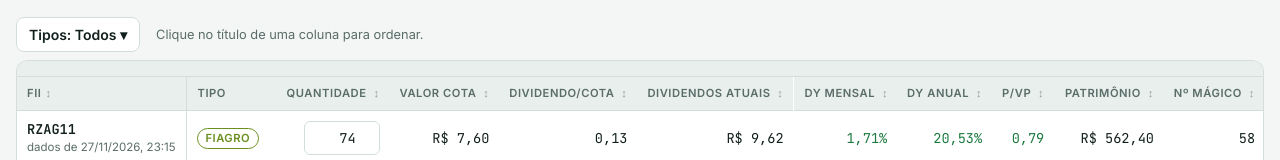
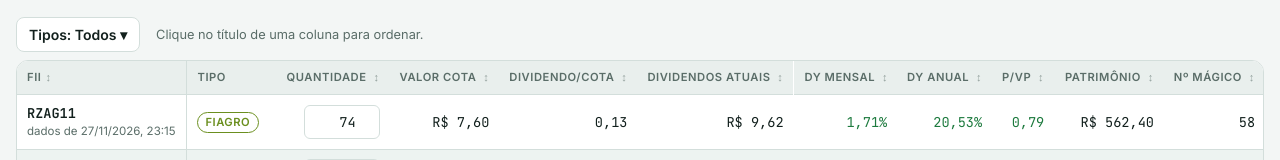
Before and after one commit to borgesvagnervbs-ux/CONTROLE-FIIS, a plain HTML site: page index.html in a window 1280 px wide. Shown: the part 508-668 px from the top of the page. Drawn offline with Linux system fonts and the light colour scheme.

Commit message:
Remove a barra de rolagem acima da tabela (#5)
Claude-Session: https://claude.ai/code/session_017NWbj7QzdUZwZeAYpaqHdB

Co-authored-by: Claude <noreply@anthropic.com>

```diff
--- a/css/estilo.css
+++ b/css/estilo.css
@@ -63,9 +63,7 @@ th[aria-sort="descending"] .seta::after{content:"▼"}
 th[aria-sort="none"] .seta::after{content:"↕";color:var(--muted);opacity:.6}
 .legend{display:flex;flex-wrap:wrap;gap:6px 16px;font-size:.85rem}
 .legend i{display:inline-block;width:10px;height:10px;border-radius:3px;margin-right:6px;vertical-align:-1px}
-.tablebox{overflow:auto;max-height:calc(100vh - 140px);border:1px solid var(--line);border-radius:0 0 12px 12px;background:var(--surface)}
-.topscroll{overflow-x:auto;overflow-y:hidden;height:16px;border:1px solid var(--line);border-bottom:none;border-radius:12px 12px 0 0;background:var(--surface-2);position:sticky;top:0;z-index:5}
-.topscroll>div{height:1px}
+.tablebox{overflow:auto;max-height:calc(100vh - 140px);border:1px solid var(--line);border-radius:12px;background:var(--surface)}
 table{border-collapse:separate;border-spacing:0;width:100%;font-size:.85rem}
 th,td{padding:8px 10px;border-bottom:1px solid var(--line);white-space:nowrap;text-align:right}
 th{position:sticky;top:0;background:var(--surface-2);font-size:.7rem;text-transform:uppercase;letter-spacing:.05em;color:var(--muted);font-weight:600;z-index:1}
--- a/index.html
+++ b/index.html
@@ -57,7 +57,6 @@
       </div>
       <span class="muted small" id="ordemInfo">Clique no título de uma coluna para ordenar.</span>
     </div>
-    <div class="topscroll" id="topScroll" aria-hidden="true"><div id="topScrollInner"></div></div>
     <div class="tablebox" id="tableBox">
       <table>
         <thead><tr>
--- a/js/app.js
+++ b/js/app.js
@@ -147,7 +147,6 @@
     $("btnRecarregar").disabled = ocupado;
     $("btnAtualizarAgora").disabled = ocupado;
     $("btnParar").hidden = !ocupado;
-    ajustarRolagemTopo();
     $("tickersJson").value = JSON.stringify(carteira.map(f => ({ ticker: f.id, tipo: f.tipo })), null, 1);
   }
 
@@ -246,15 +245,7 @@
     box.append(b); return box;
   }
 
-  /* ---------- rolagem horizontal no topo da tabela e linha destacada ---------- */
-  function ajustarRolagemTopo() {
-    const box = $("tableBox"), top = $("topScroll");
-    $("topScrollInner").style.width = box.scrollWidth + "px";
-    top.hidden = box.scrollWidth <= box.clientWidth + 1;
-  }
-  $("topScroll").addEventListener("scroll", () => { const b = $("tableBox"), t = $("topScroll"); if (Math.abs(b.scrollLeft - t.scrollLeft) > 1) b.scrollLeft = t.scrollLeft; });
-  $("tableBox").addEventListener("scroll", () => { const b = $("tableBox"), t = $("topScroll"); if (Math.abs(b.scrollLeft - t.scrollLeft) > 1) t.scrollLeft = b.scrollLeft; });
-  window.addEventListener("resize", ajustarRolagemTopo);
+  /* ---------- linha destacada ---------- */
   $("tbody").addEventListener("click", (ev) => {
     if (ev.target.closest("input, button, a, select")) return;
     const tr = ev.target.closest("tr[data-id]"); if (!tr) return;
```
